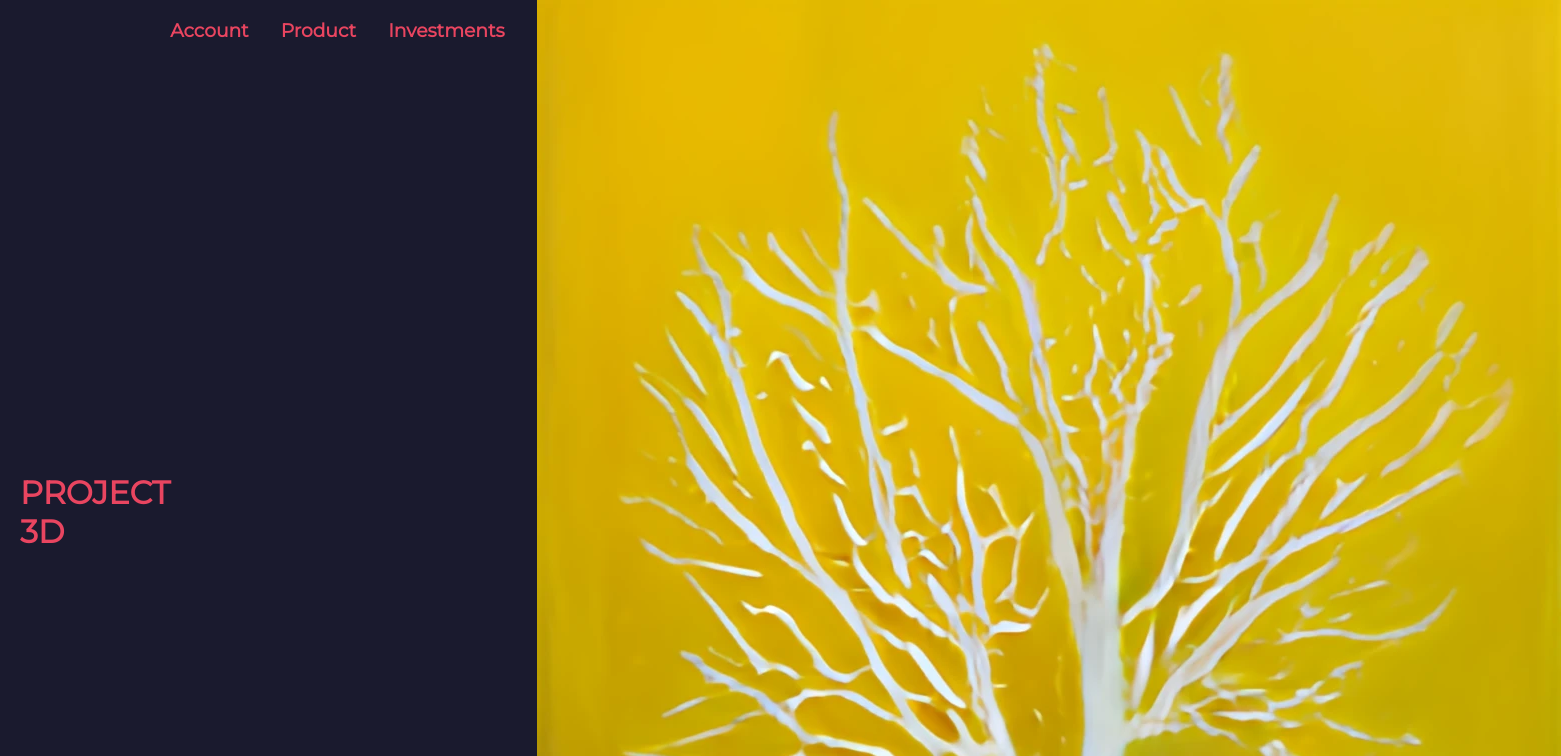
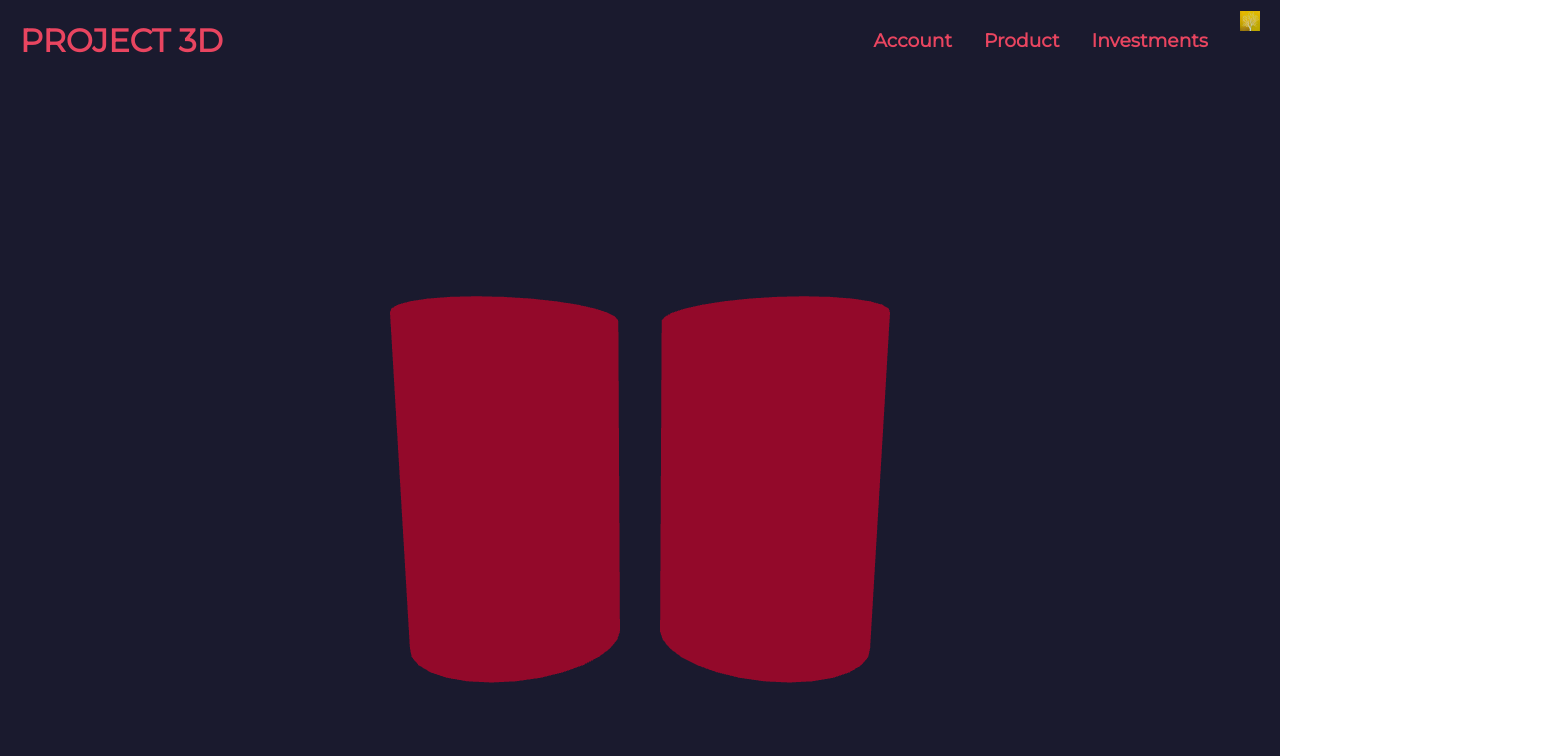
Before and after one commit to 6R-Code/host, a React (Create React App) app: page / in a window 1280 px wide. Shown: the top 756 px of the page, 1561 px wide, since content can reach past the window. Built offline with nearby package versions, Linux system fonts and the light colour scheme.

Commit message:
Change size of image test

```diff
--- a/src/App.css
+++ b/src/App.css
@@ -38,6 +38,12 @@
     }
 }
 
+.App-header-logo {
+  width: 20px;
+  height: 20px;
+}
+
+
 .App-3DModel {
   display: flex;
   flex-direction: row;
--- a/src/App.js
+++ b/src/App.js
@@ -16,7 +16,7 @@ function App() {
           <h3>Account</h3>
           <h3>Product</h3>
           <h3>Investments</h3>
-          <img src='./image.png' alt='Image'></img>
+          <img src='./image.png' alt='Image'className='App-header-logo'></img>
         </div>
       </header>
 
```
